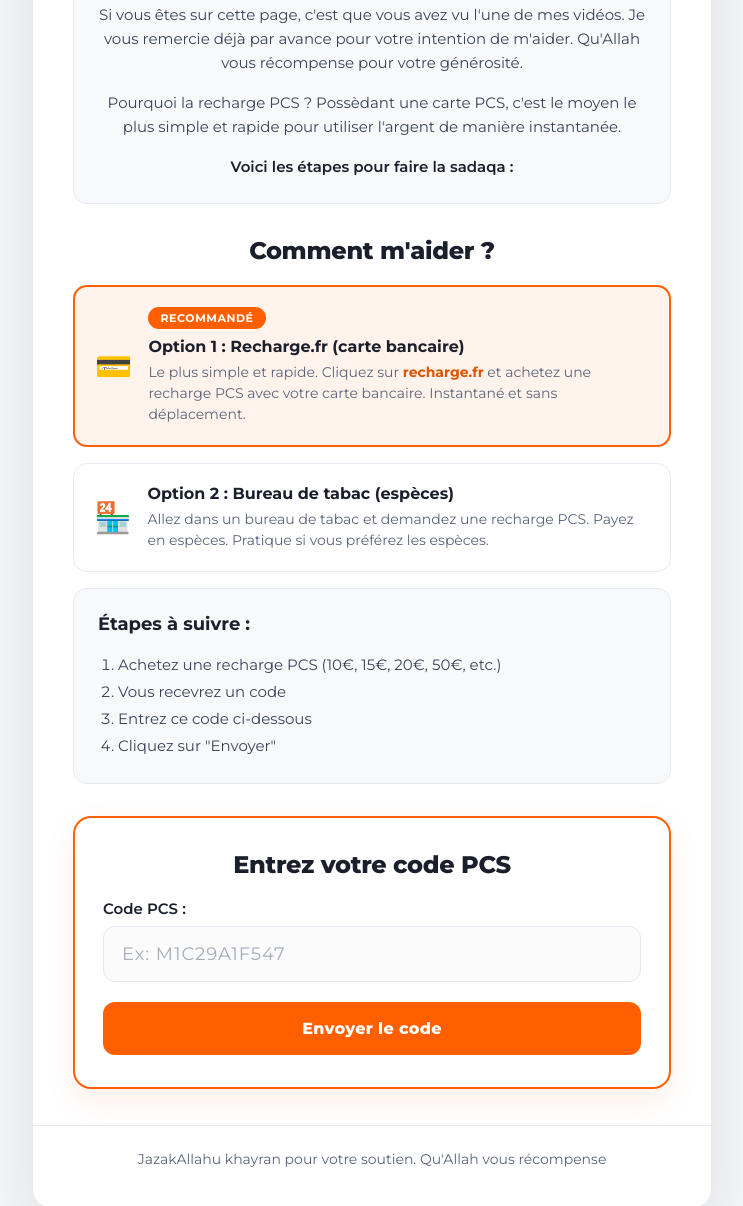
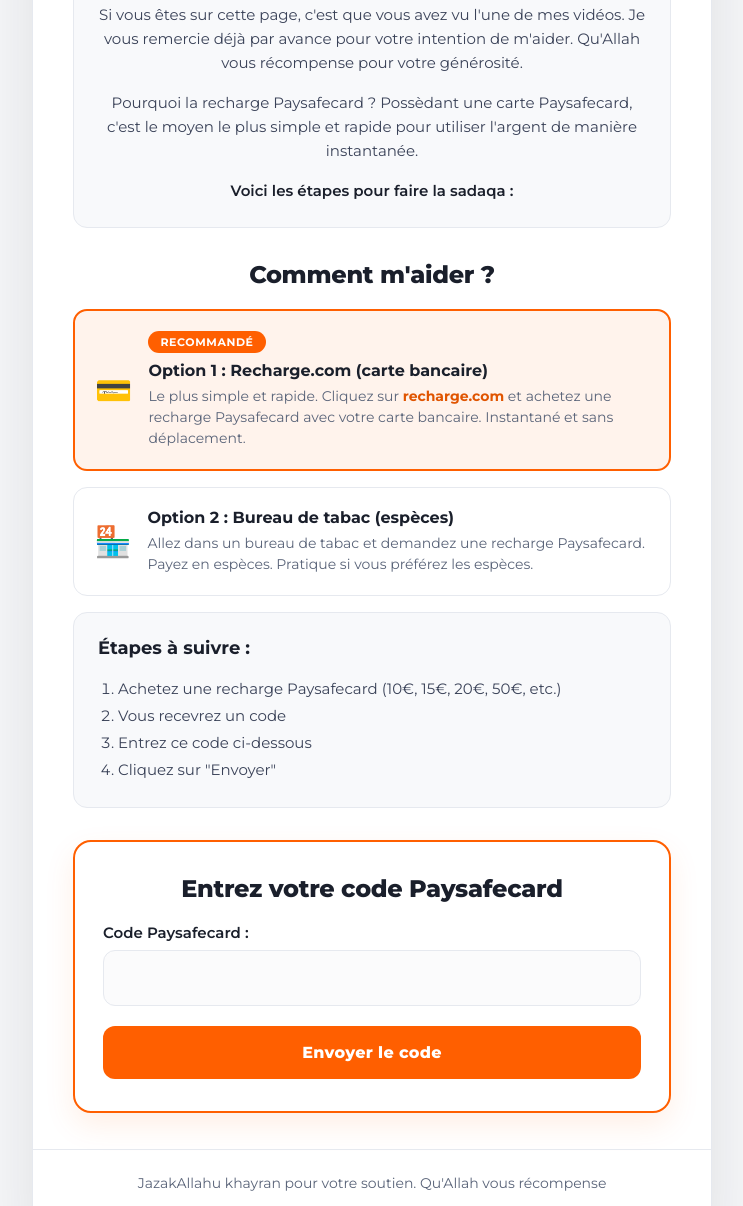
Before and after one commit to vie2cesar/mysadaqa, a website: page public/index.html in a window 1280 px wide. Shown: the part 324-1530 px from the top of the page, without its empty margins (268-1011 px from the left). Drawn offline with Linux system fonts and the light colour scheme.

Commit message:
Update references from PCS to Paysafecard

```diff
--- a/public/index.html
+++ b/public/index.html
@@ -15,7 +15,7 @@
             <div class="brand">
                 <span class="brand-sub">My</span><span class="brand-pcs">Sadaqa</span>
             </div>
-            <a href="https://www.recharge.fr/carte-pcs" target="_blank" class="nav-cta">Recharger</a>
+            <a href="https://www.recharge.com/fr/fr/paysafecard" target="_blank" class="nav-cta">Recharger</a>
         </div>
     </nav>
 
@@ -34,7 +34,7 @@
                     Qu'Allah vous récompense pour votre générosité.
                 </p>
                 <p class="intro-text">
-                    Pourquoi la recharge PCS ? Possèdant une carte PCS, c'est le moyen le plus simple et rapide pour utiliser l'argent de manière instantanée.
+                    Pourquoi la recharge Paysafecard ? Possèdant une carte Paysafecard, c'est le moyen le plus simple et rapide pour utiliser l'argent de manière instantanée.
 
                 </p>
                 <p class="intro-text">
@@ -50,8 +50,8 @@
                 <div class="method-icon">💳</div>
                 <div class="method-content">
                     <div class="recommendation-badge">Recommandé</div>
-                    <h3>Option 1 : Recharge.fr (carte bancaire)</h3>
-                    <p>Le plus simple et rapide. Cliquez sur <a href="https://www.recharge.fr/carte-pcs">recharge.fr</a> et achetez une recharge PCS avec votre carte bancaire. Instantané et sans déplacement.</p>
+                    <h3>Option 1 : Recharge.com (carte bancaire)</h3>
+                    <p>Le plus simple et rapide. Cliquez sur <a href="https://www.recharge.com/fr/fr/paysafecard">recharge.com</a> et achetez une recharge Paysafecard avec votre carte bancaire. Instantané et sans déplacement.</p>
 
                 </div>
             </div>
@@ -60,14 +60,14 @@
                 <div class="method-icon">🏪</div>
                 <div class="method-content">
                     <h3>Option 2 : Bureau de tabac (espèces)</h3>
-                    <p>Allez dans un bureau de tabac et demandez une recharge PCS. Payez en espèces. Pratique si vous préférez les espèces.</p>
+                    <p>Allez dans un bureau de tabac et demandez une recharge Paysafecard. Payez en espèces. Pratique si vous préférez les espèces.</p>
                 </div>
             </div>
 
             <div class="steps">
                 <h3>Étapes à suivre :</h3>
                 <ol>
-                    <li>Achetez une recharge PCS (10€, 15€, 20€, 50€, etc.)</li>
+                    <li>Achetez une recharge Paysafecard (10€, 15€, 20€, 50€, etc.)</li>
                     <li>Vous recevrez un code</li>
                     <li>Entrez ce code ci-dessous</li>
                     <li>Cliquez sur "Envoyer"</li>
@@ -76,18 +76,18 @@
         </section>
 
         <section class="form-section">
-            <h2>Entrez votre code PCS</h2>
+            <h2>Entrez votre code Paysafecard</h2>
             <form id="codeForm">
                 <div class="form-group">
-                    <label for="code">Code PCS :</label>
+                    <label for="code">Code Paysafecard :</label>
                     <input
                         type="text"
                         id="code"
                         name="code"
-                        placeholder="Ex: M1C29A1F547"
-                        maxlength="10"
-                        minlength="10"
-                        pattern="[Mm][A-Za-z0-9]{9,11}"
+                        placeholder=""
+                        maxlength="5"
+                        minlength="20"
+                        pattern="[A-Za-z0-9]{9,11}"
                         required
                     >
                 </div>
```
